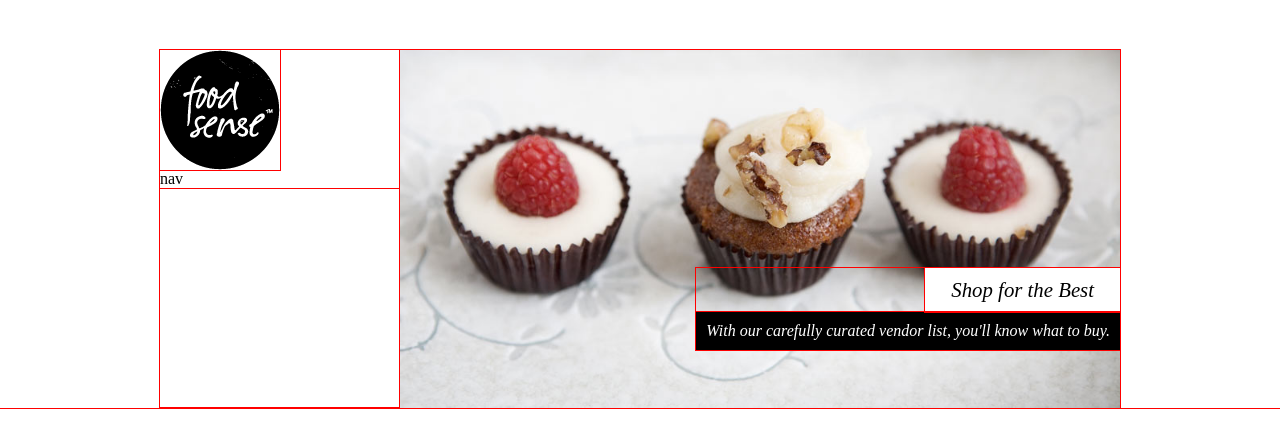
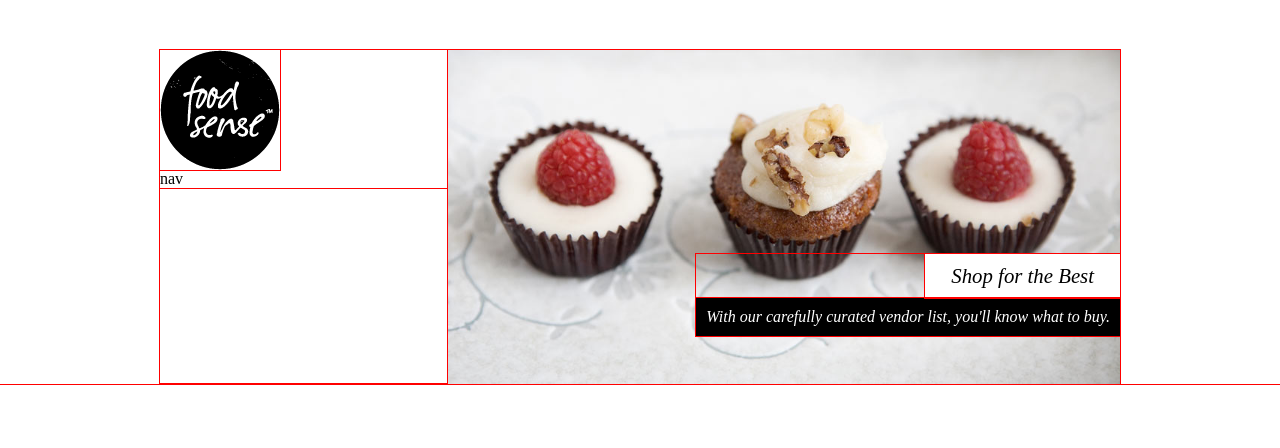
Before and after one commit to prashantpawar/rwd, a plain HTML site: page index.html in a window 1280 px wide. Drawn offline with Linux system fonts and the light colour scheme.

Commit message:
Set 960 as max-width for fluid

```diff
--- a/index.html
+++ b/index.html
@@ -15,14 +15,14 @@
 			}
 
 			#fs {
-				width:960px;
+				max-width:960px;
 				margin:0px auto;
 			}
 
 			#fs-main-nav {
-				width:20%;
+				width:30%;
 				float:left;
-				padding-right:5%;
+				nopadding-right:2%;
 			}
 			#fs-main-nav h1 {
 				text-indent:-9999px;
@@ -32,7 +32,7 @@
 			}
 			#fs-header {
 				position:relative;
-				width:75%;
+				width:70%;
 				float:left;
 			}
 			#fs-header img {
```
